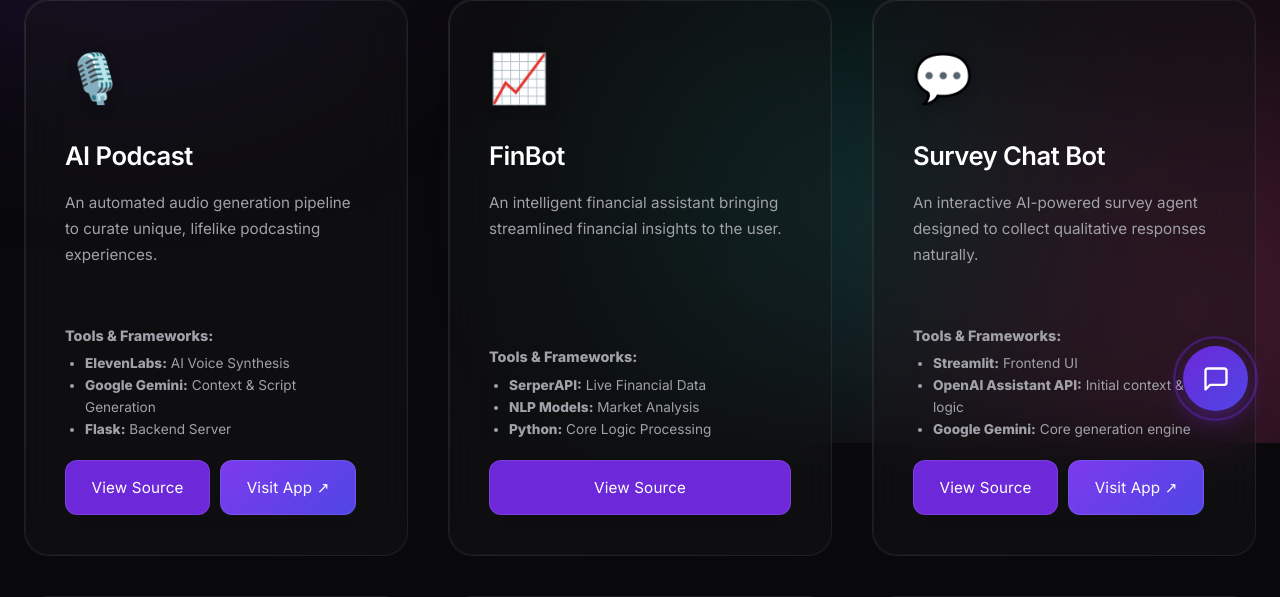
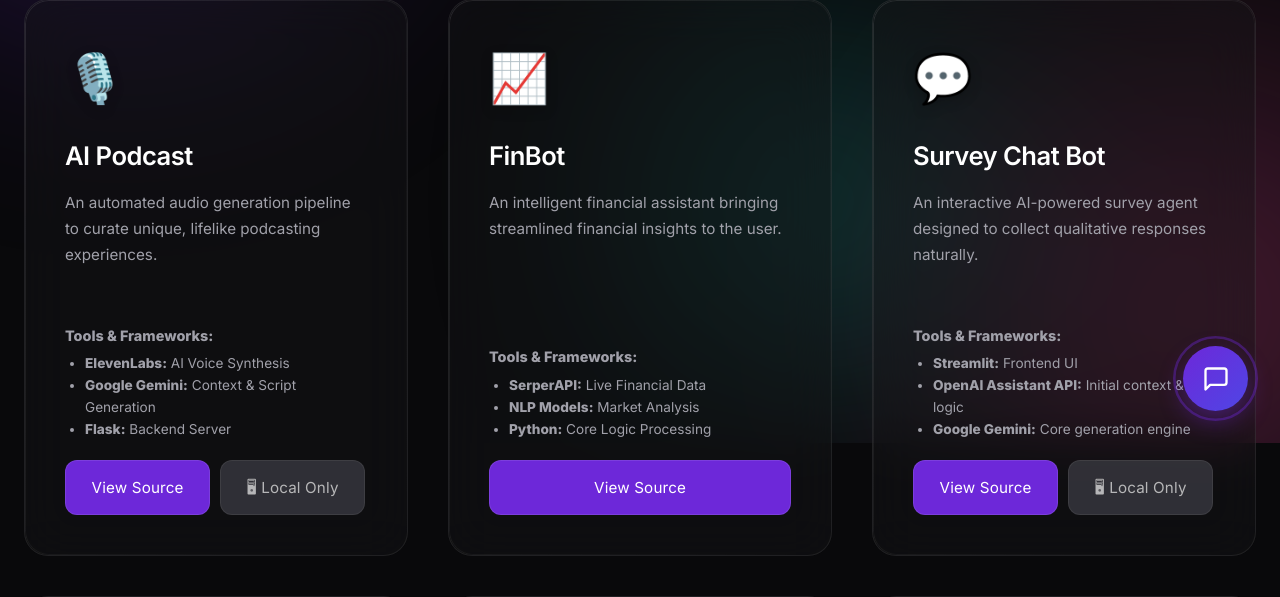
Before and after one commit to Jeevan-HM/Interactive-Portfolio, a Flask app: template templates/index.html in a window 1280 px wide. Shown: the part 357-954 px from the top of the page. Run offline with Flask 3, Linux system fonts and the light colour scheme; the template is opened without the code that fills it, so the values that code supplies are empty.

Commit message:
fix: hide Visit App buttons on Vercel, show Local Only badge instead

```diff
--- a/app.py
+++ b/app.py
@@ -84,7 +84,8 @@
 
 @app.route("/")
 def index():
-    return render_template("index.html")
+    is_local = not bool(os.environ.get("VERCEL"))
+    return render_template("index.html", is_local=is_local)
 
 
 def get_tree(path):
--- a/templates/index.html
+++ b/templates/index.html
@@ -42,10 +42,15 @@
                         <li><strong>Flask:</strong> Backend Server</li>
                     </ul>
                 </div>
-                <div style="display: flex; gap: 10px;">
+                <div style="display: flex; gap: 10px; align-items: center;">
                     <a href="/view/AI-podcast" class="btn">View Source</a>
+                    {% if is_local %}
                     <a href="http://127.0.0.1:5005" target="_blank" class="btn"
                         style="background: linear-gradient(135deg, #7c3aed, #4f46e5);">Visit App ↗</a>
+                    {% else %}
+                    <span class="btn" style="background: #3f3f46; cursor: default; opacity: 0.7;"
+                        title="Run locally to access">🖥 Local Only</span>
+                    {% endif %}
                 </div>
             </div>
 
@@ -78,10 +83,15 @@
                         <li><strong>Google Gemini:</strong> Core generation engine</li>
                     </ul>
                 </div>
-                <div style="display: flex; gap: 10px;">
+                <div style="display: flex; gap: 10px; align-items: center;">
                     <a href="/view/Survey-Chat-Bot" class="btn">View Source</a>
+                    {% if is_local %}
                     <a href="http://127.0.0.1:8501" target="_blank" class="btn"
                         style="background: linear-gradient(135deg, #7c3aed, #4f46e5);">Visit App ↗</a>
+                    {% else %}
+                    <span class="btn" style="background: #3f3f46; cursor: default; opacity: 0.7;"
+                        title="Run locally to access">🖥 Local Only</span>
+                    {% endif %}
                 </div>
             </div>
 
```
